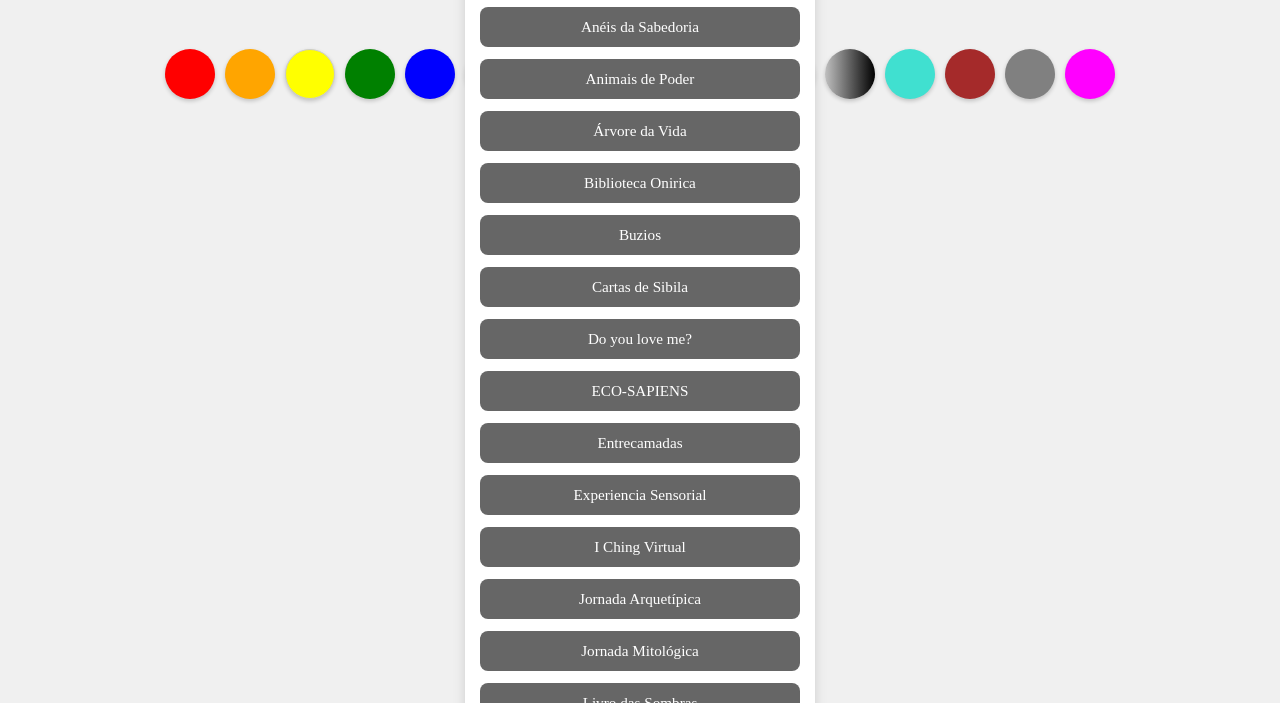
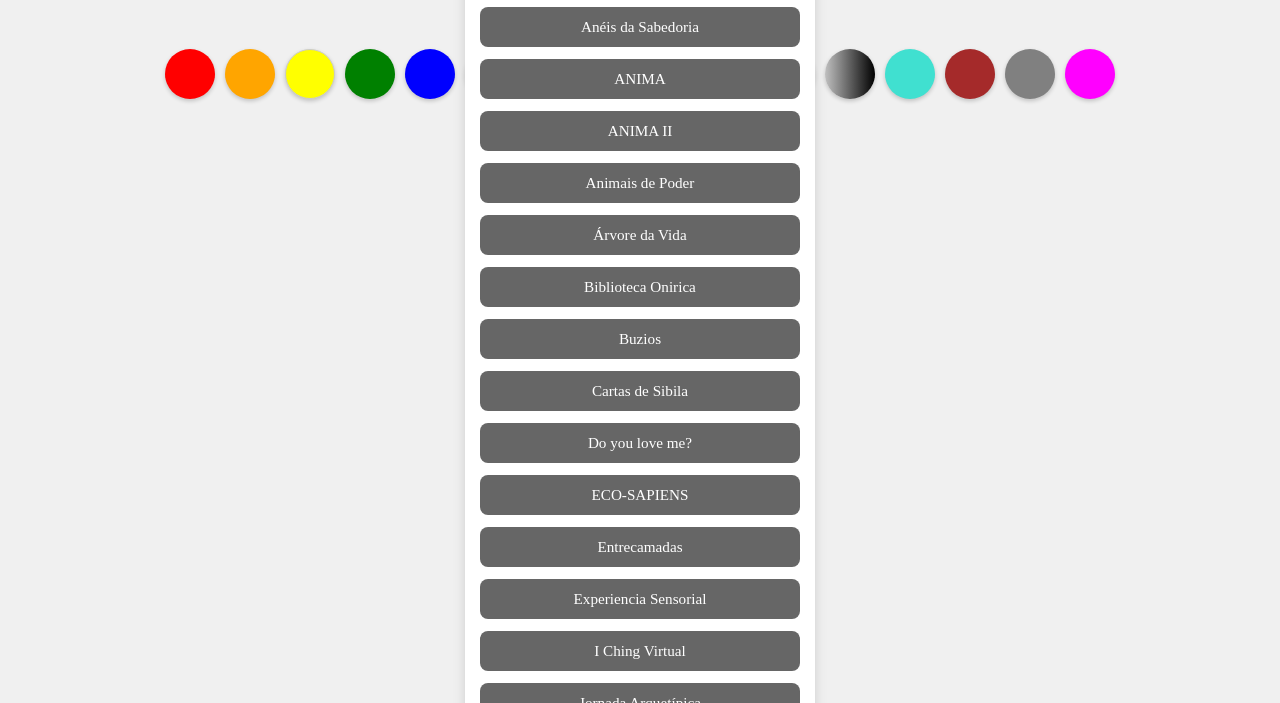
Before and after one commit to alexxanorafa/Magia-das-Cores, a plain HTML site: page index.html in a window 1280 px wide. Both pictures are taken after a click on the element 1245 px from the left and 29 px from the top of the page. Shown: the part 177-880 px from the top of the page. Drawn offline with Linux system fonts and the light colour scheme.

Commit message:
Update index.html

```diff
--- a/index.html
+++ b/index.html
@@ -20,6 +20,8 @@
           <li><a href="https://alexxanorafa.github.io/Alquimia-dos-Sentimentos/" class="menu-item">Alquimia dos Sentimentos</a></li>
           <li><a href="https://alexxanorafa.github.io/Almas-Conectadas/" class="menu-item">Almas Conectadas</a></li>
           <li><a href="https://alexxanorafa.github.io/Aneis_da_Sabedoria/" class="menu-item">Anéis da Sabedoria</a></li>
+          <li><a href="https://alexxanorafa.github.io/ANIMA/" class="menu-item">ANIMA</a></li>
+          <li><a href="https://alexxanorafa.github.io/ANIMA-II/" class="menu-item">ANIMA II</a></li>
           <li><a href="https://alexxanorafa.github.io/Animais-de-Poder/" class="menu-item">Animais de Poder</a></li>
           <li><a href="https://alexxanorafa.github.io/Arvore-da-Vida/" class="menu-item">Árvore da Vida</a></li>
           <li><a href="https://alexxanorafa.github.io/Biblioteca-Onirica/" class="menu-item">Biblioteca Onirica</a></li>
```
